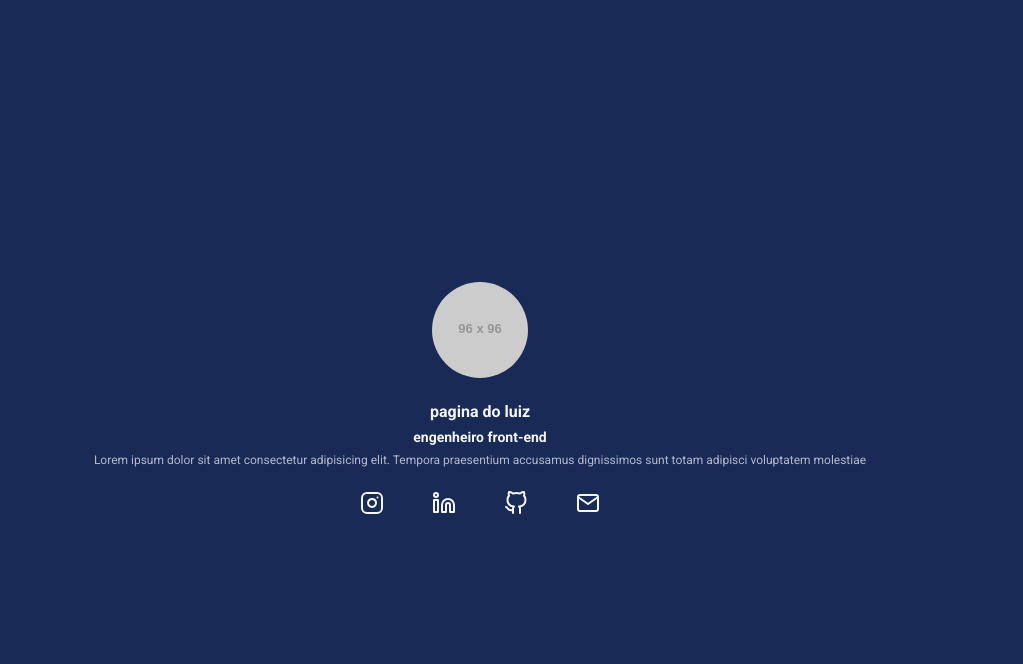
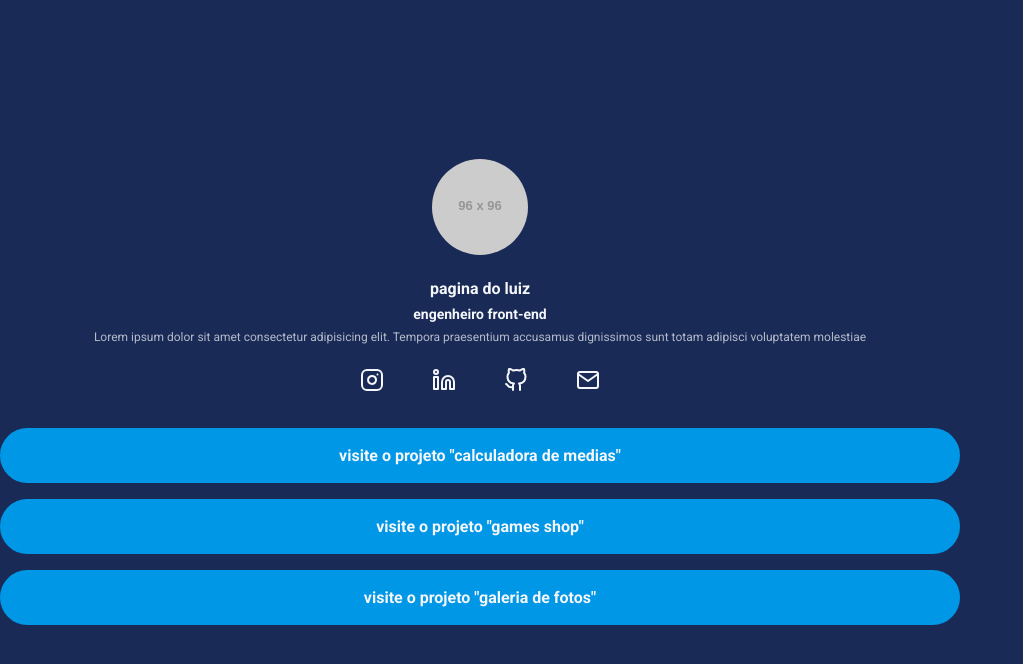
Before and after one commit to Luizferreira01/less, a website: page index.html in a window 1280 px wide. Shown: the whole page, without its empty margins (0-1023 px from the left). Drawn offline with Linux system fonts and the light colour scheme; placeholder pictures from the web are drawn by us.

Commit message:
Update index.html

```diff
--- a/index.html
+++ b/index.html
@@ -45,6 +45,25 @@
                 </li>
           </ul>
        </nav>
+       <nav>
+            <ul class="projects-list">
+                <li class="projects-list-item">
+                    <a href="">
+                       visite o projeto "calculadora de medias"
+                    </a>
+                </li>
+                <li class="projects-list-item">
+                    <a href="">
+                       visite o projeto "games shop"
+                    </a>
+                </li>
+                <li class="projects-list-item">
+                    <a href="">
+                     visite o projeto "galeria de fotos"
+                    </a>
+                </li>
+            </ul>
+       </nav>
     </div>
 </body>
 </html>
```
